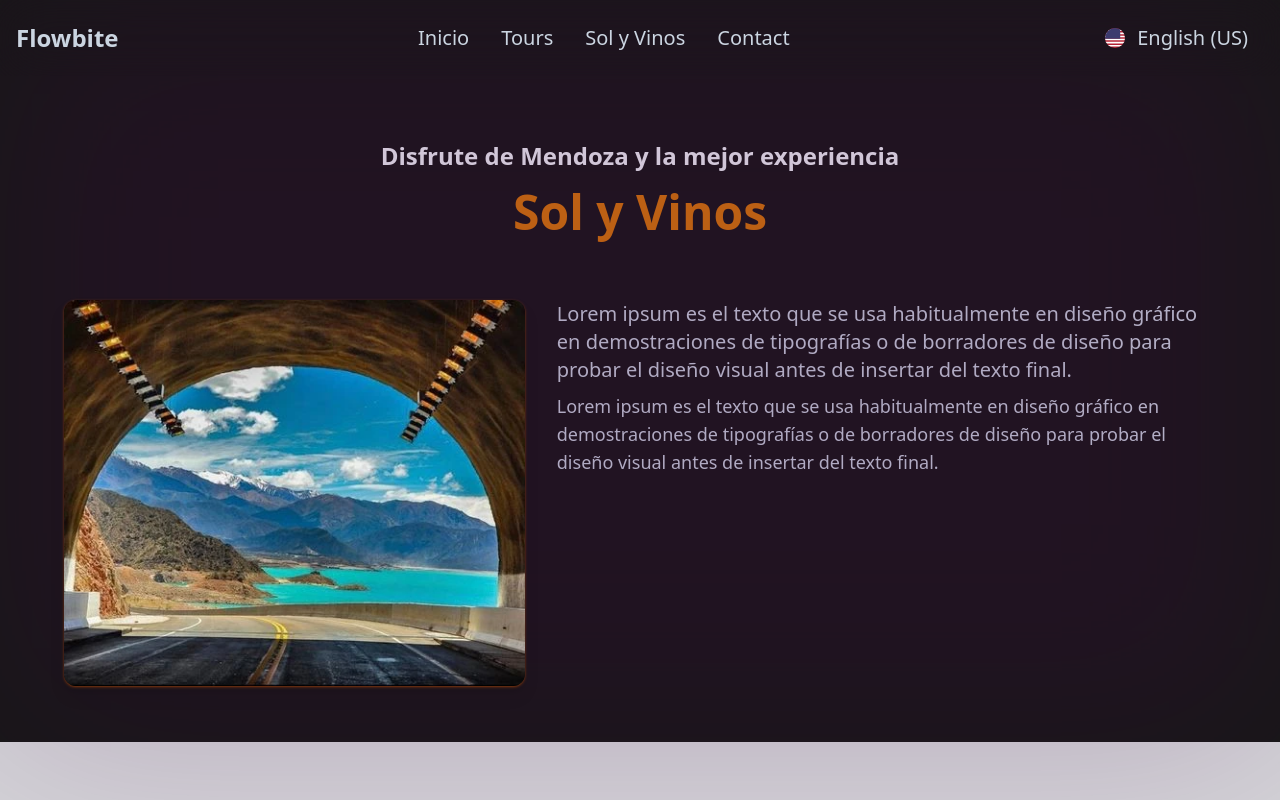
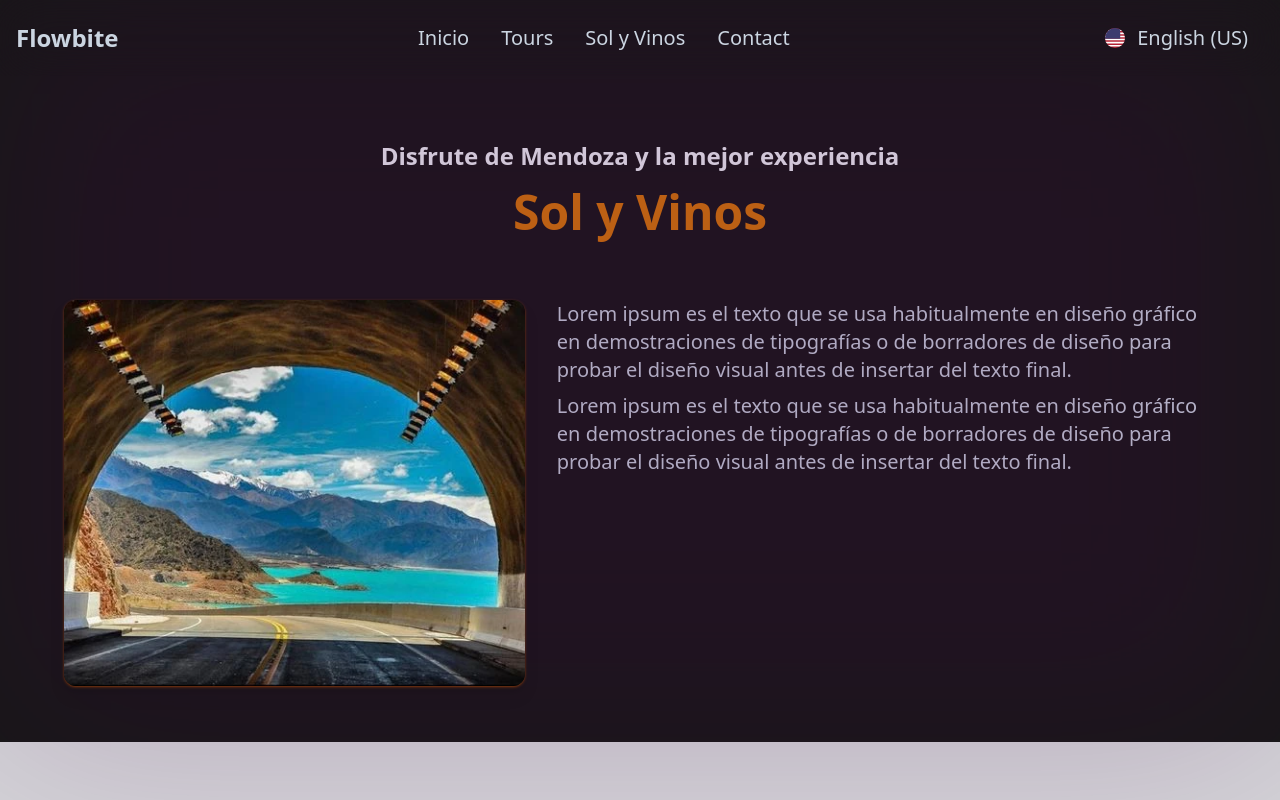
Before and after one commit to JeroDominik/SolYVinos-SA, a Next.js app: page / in a window 1280 px wide. Shown: the top 800 px of the page. Built offline with nearby package versions, Linux system fonts and the light colour scheme.

Commit message:
Changing classes

```diff
--- a/src/app/page.tsx
+++ b/src/app/page.tsx
@@ -25,7 +25,7 @@ export default function Home () {
               <p className="text-slate-300 text-pretty text-lg lg:text-xl mb-2">
                 Lorem ipsum es el texto que se usa habitualmente en diseño gráfico en demostraciones de tipografías o de borradores de diseño para probar el diseño visual antes de insertar del texto final.
               </p>
-              <p className="text-slate-300 text-pretty text-lg">
+              <p className="text-slate-300 text-pretty text-lg lg:text-xl">
                 Lorem ipsum es el texto que se usa habitualmente en diseño gráfico en demostraciones de tipografías o de borradores de diseño para probar el diseño visual antes de insertar del texto final.
               </p>
             </div>
```
